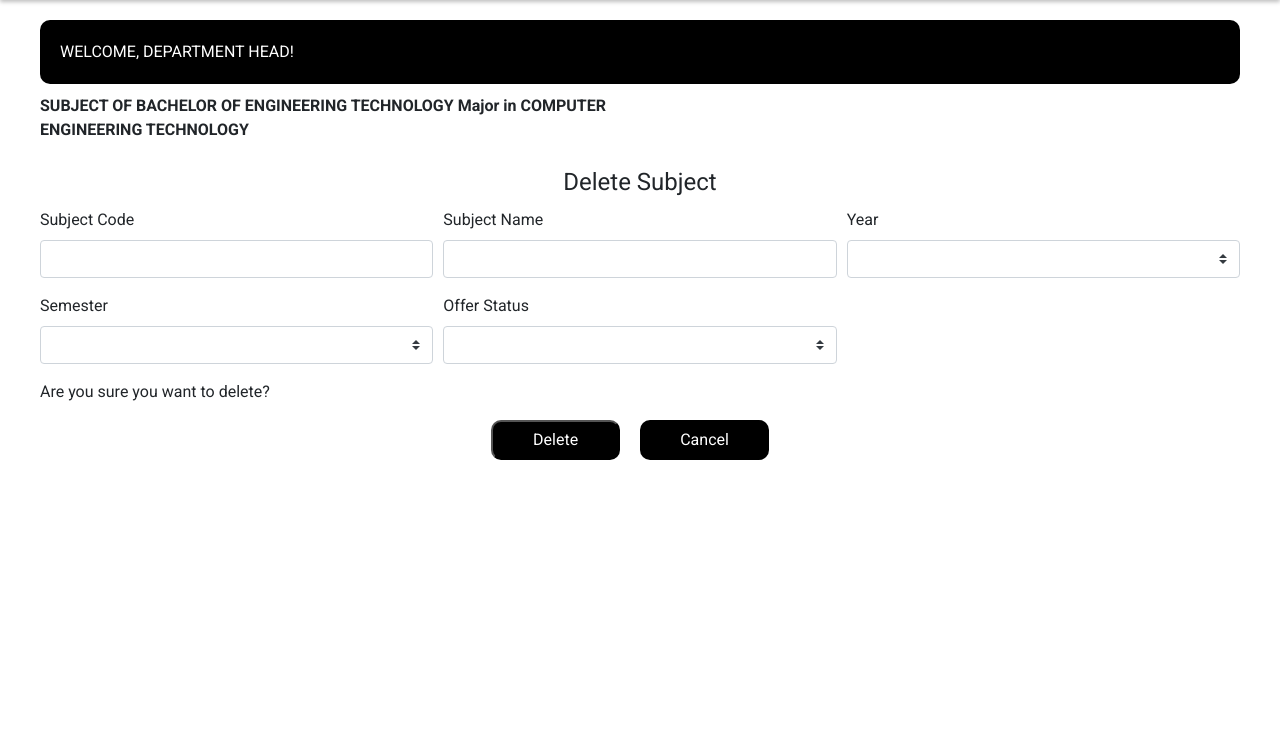
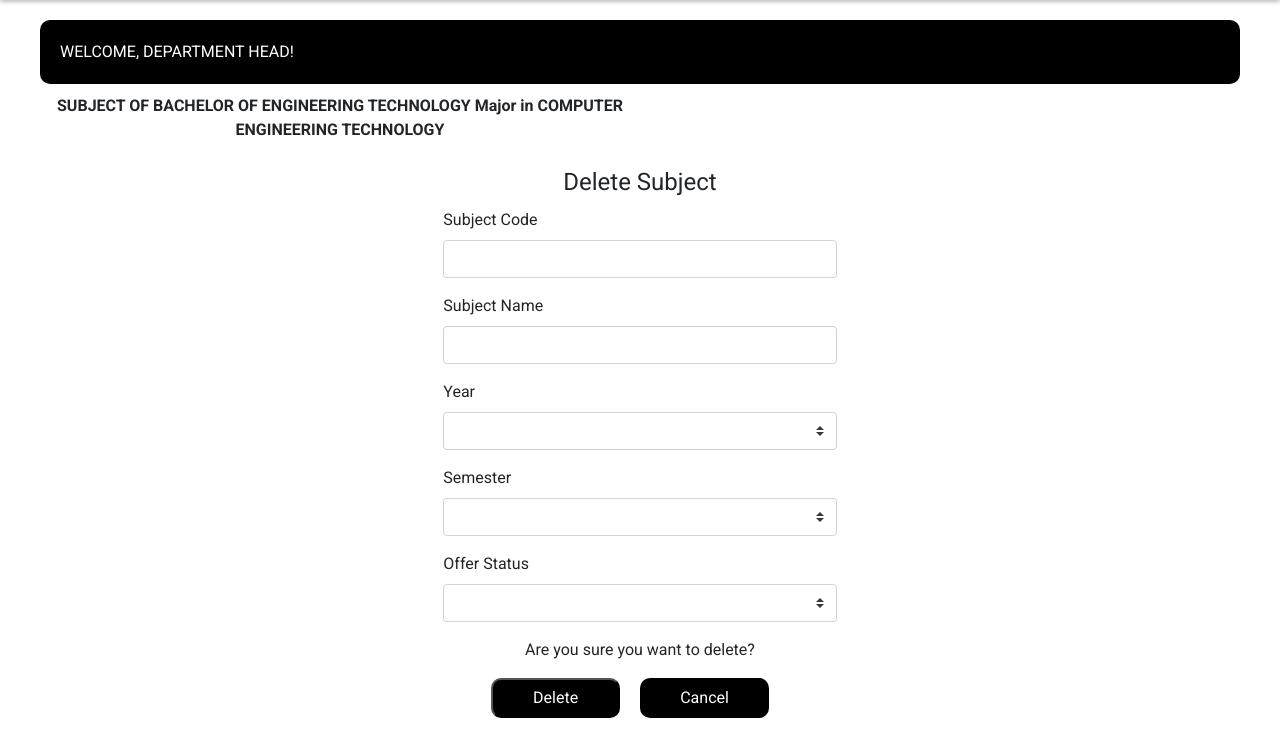
Before and after one commit to RejayMorada0/ELECTIVE_ADDING, a Django app: template Adding/Adding_App/templates/Adding_App/delete.html in a window 1280 px wide. Shown: the part 71-809 px from the top of the page. Before the commit the page ends 531 px from the top, so only its background shows below. Run offline with Django 3.2, Linux system fonts and the light colour scheme; the template is opened without the code that fills it, so the values that code supplies are empty.

Commit message:
Add Files

```diff
--- a/Adding/Adding_App/static/css/admin.css
+++ b/Adding/Adding_App/static/css/admin.css
@@ -262,3 +262,7 @@ td {
 legend {
     text-align: center;
 }
+
+p {
+    text-align: center;
+}
--- a/Adding/Adding_App/templates/Adding_App/delete.html
+++ b/Adding/Adding_App/templates/Adding_App/delete.html
@@ -35,7 +35,7 @@
             {% csrf_token %}
             <legend>Delete Subject</legend>
 
-            <div class="form-row">
+            <div class="form-row" id="FORMFORM">
                 <div class="col-md-4 mb-3">
                     <label for="sub_code">Subject Code</label>
                     <input type="text" class="form-control" name="sub_code" id="sub_code" value="{{data.sub_code}}" disable>
```
